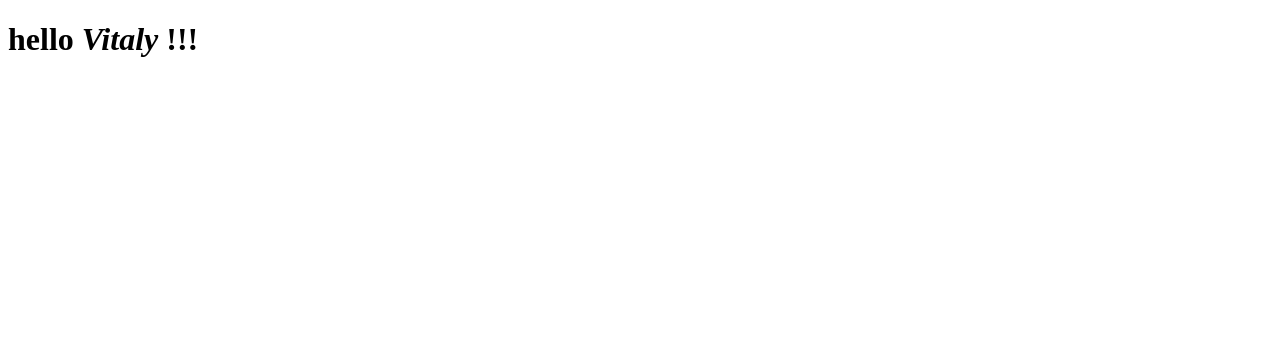
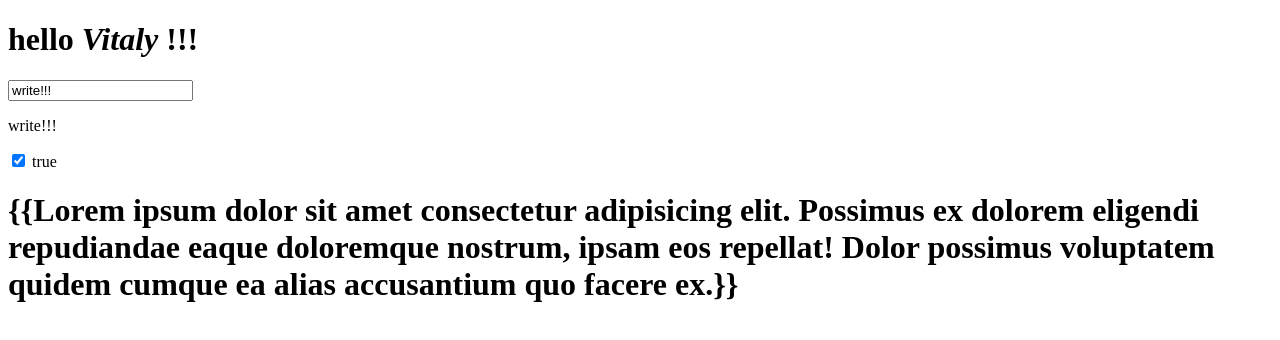
Before and after one commit to VitalGol/simpeVueJS, a plain HTML site: page index.html in a window 1280 px wide. Drawn offline with nearby package versions, Linux system fonts and the light colour scheme.

Commit message:
v-model    v-pre

```diff
--- a/index.html
+++ b/index.html
@@ -11,7 +11,21 @@
 <body>
 
 	<div id="app">
-		<h1 v-show='view' v-html='msg'></h1>
+		<h1 v-show='view' v-html='msg'>one</h1>
+		<h1 v-if='false' v-html='msg'>two</h1>
+
+		<input type="text" v-model='message'>
+		<p>{{message}}</p>
+
+		<input type="checkbox" v-model='checked'>
+		<label for="checked">{{ checked }}</label>
+
+		<h1 v-pre>{{Lorem	ipsum dolor sit amet consectetur
+			 adipisicing elit. Possimus ex dolorem eligendi
+				repudiandae eaque doloremque nostrum, ipsam eos
+				repellat! Dolor possimus voluptatem quidem cumque
+				 ea alias accusantium quo facere ex.}}</h1>
+
 	</div>
 
 	<script src="https://cdn.jsdelivr.net/npm/vue/dist/vue.js"></script>
--- a/script.js
+++ b/script.js
@@ -2,6 +2,8 @@ var app = new Vue({
 	el: '#app',
 	data: {
 		msg: 'hello <i>Vitaly</i> !!!',
-		view: true
+		view: true,
+		message: 'write!!!',
+		checked: 'true'
 	}
 });
```
